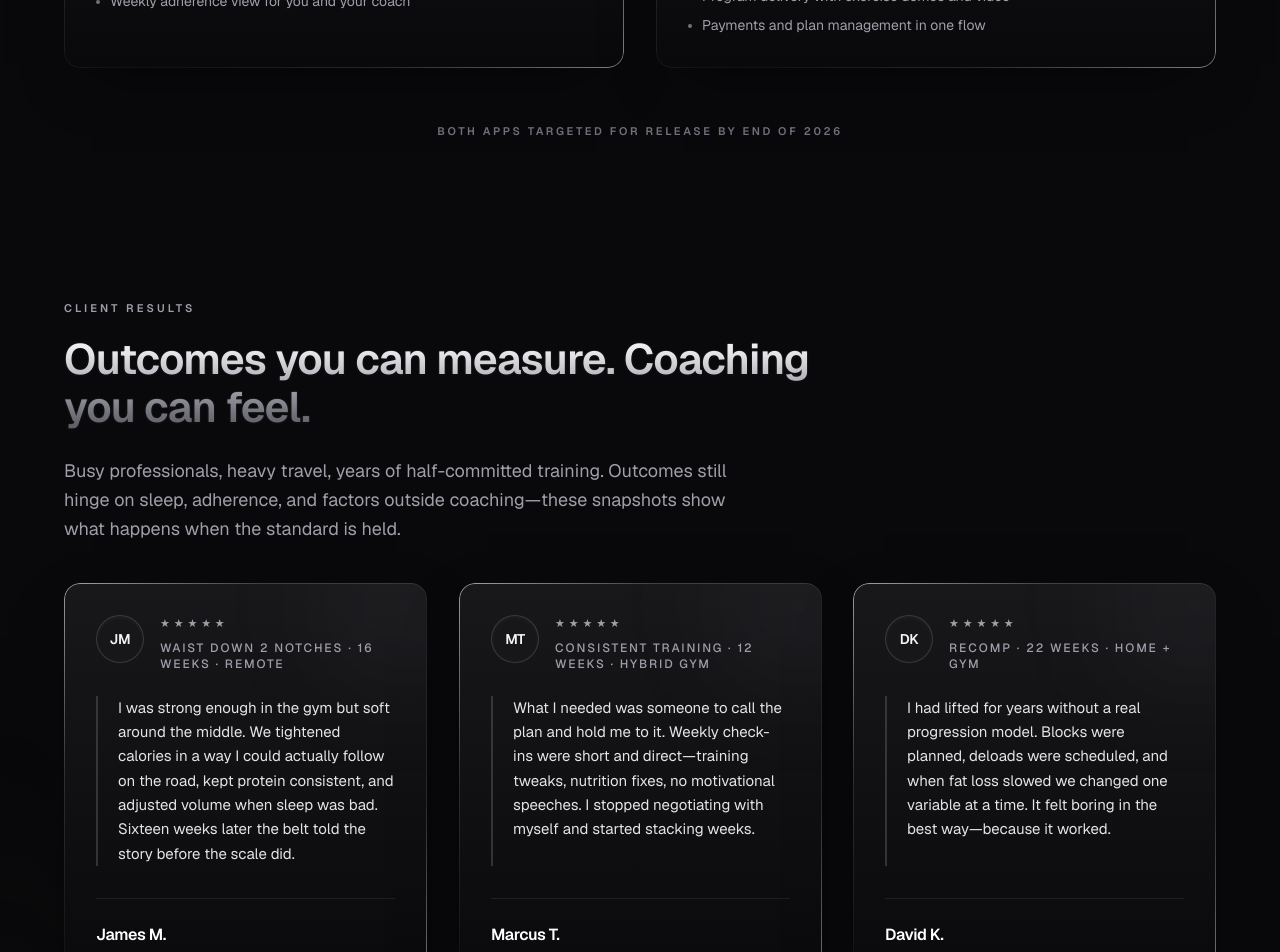
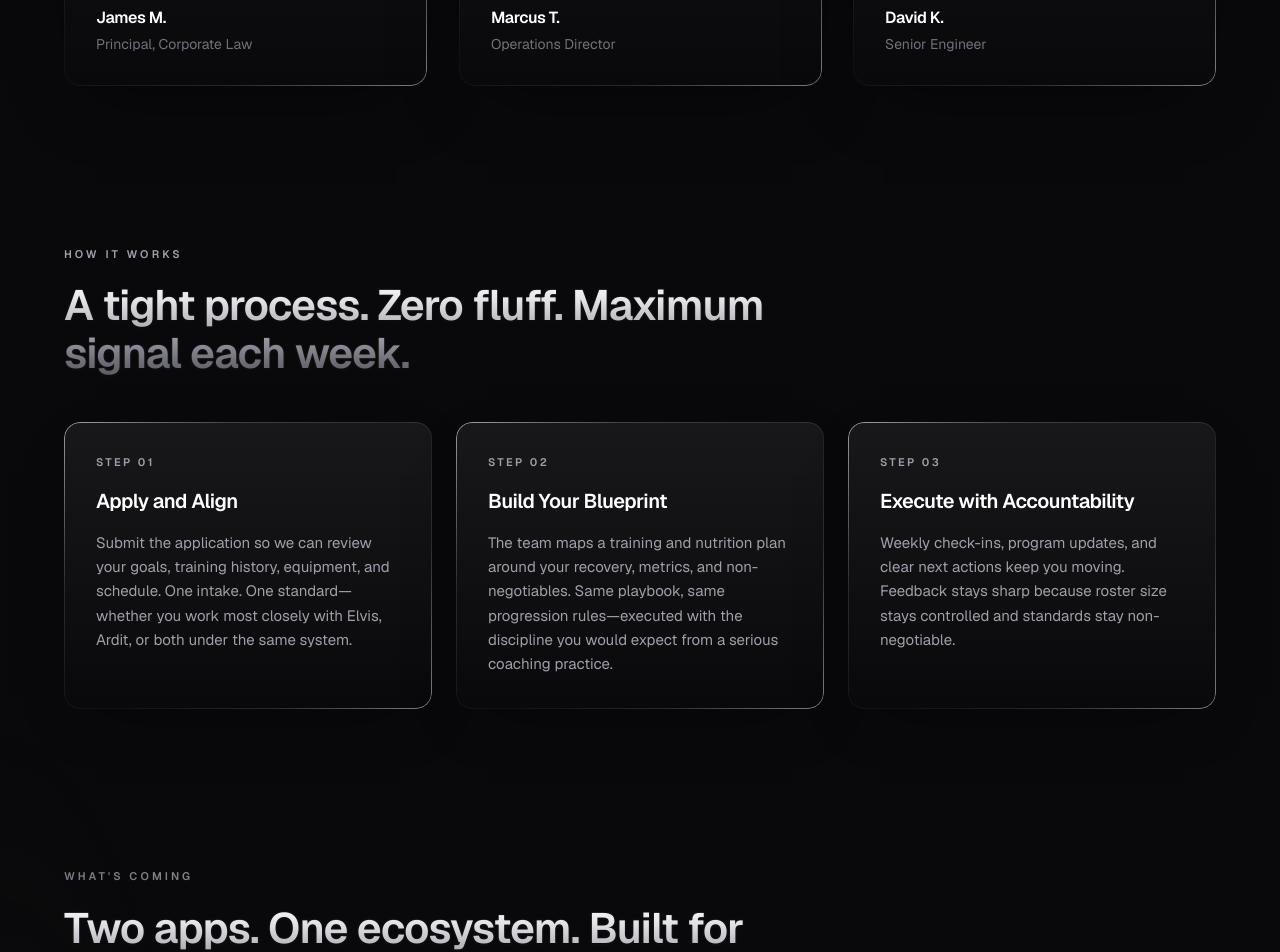
Before and after one commit to mahmuti22/coach-landing, a Next.js app: page / in a window 1280 px wide. Shown: the part 4700-5652 px from the top of the page. Built offline with nearby package versions, Linux system fonts and the light colour scheme.

Commit message:
Move Upcoming Platform section after How It Works and before FAQ.
Co-authored-by: Cursor <cursoragent@cursor.com>

```diff
--- a/src/app/page.tsx
+++ b/src/app/page.tsx
@@ -17,9 +17,9 @@ export default function Home() {
       <Hero />
       <AboutCoach />
       <Programs />
-      <UpcomingPlatform />
       <Testimonials />
       <HowItWorks />
+      <UpcomingPlatform />
       <FAQ />
       <ContactForm />
       <FinalCTA />
```
